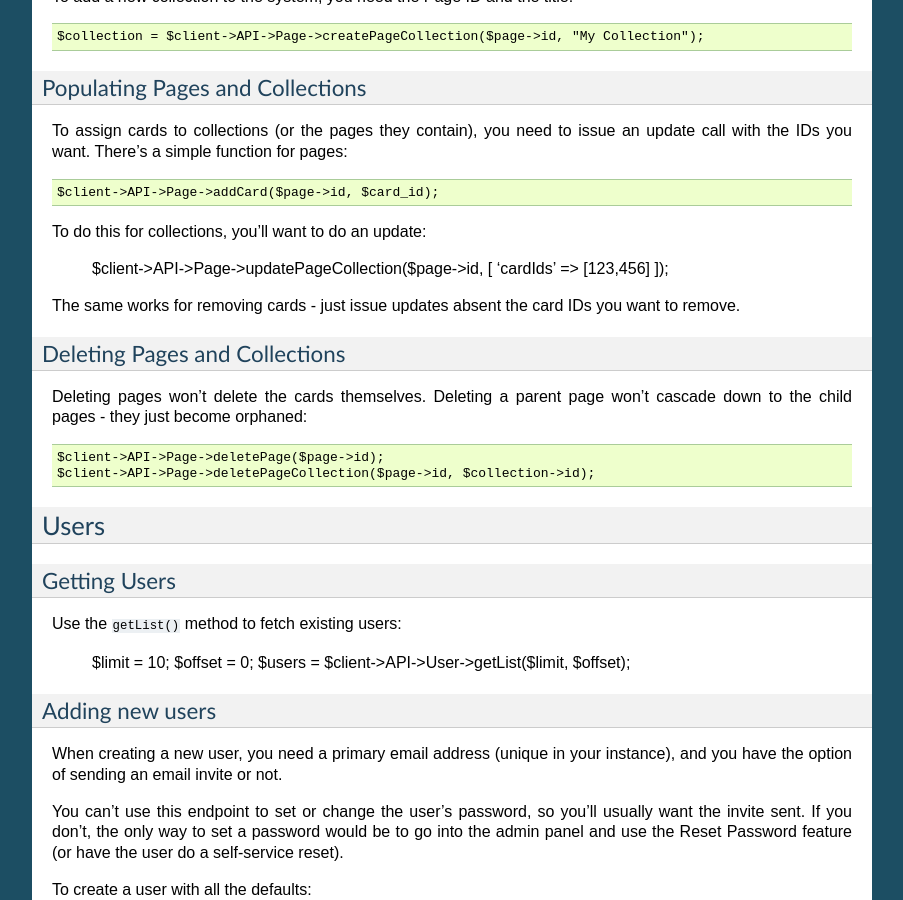
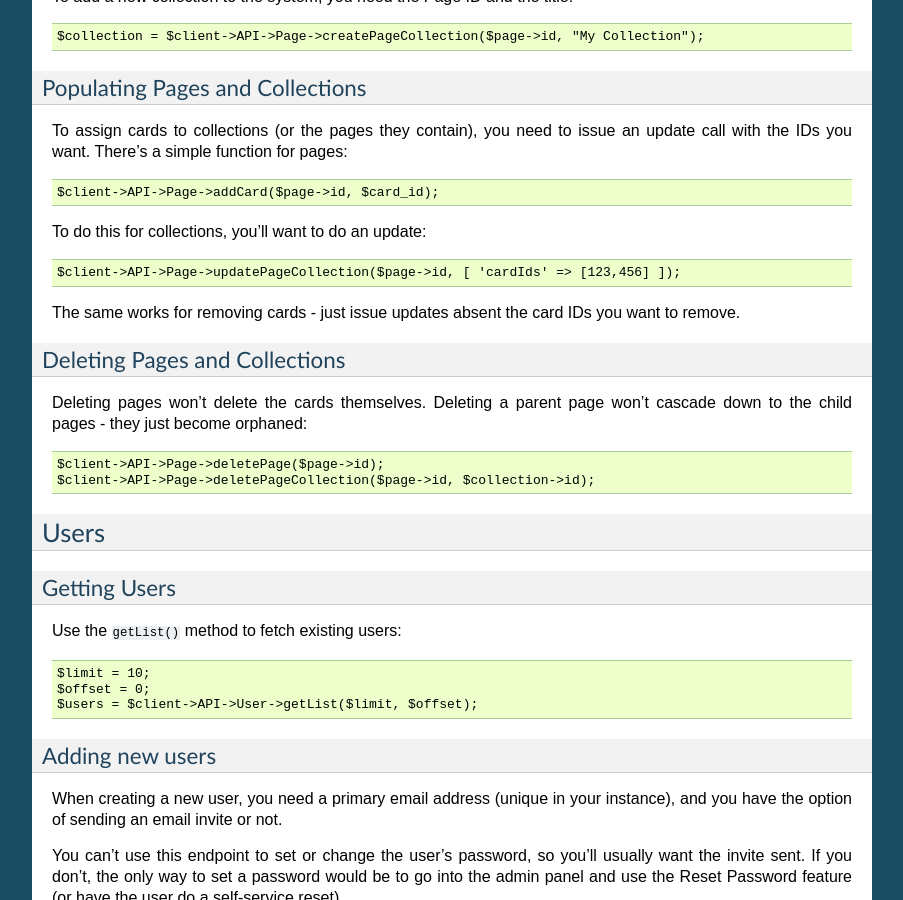
Before and after one commit to woganmay/domo-php, a Sphinx documentation site: the page built from docs/services.rst, in a window 1280 px wide and 900 px high, scrolled down 3678 px. Shown: the whole window, without its empty margins (198-1101 px from the left). Built offline with Sphinx 7.4.7, drawn with Linux system fonts in a browser that asks for light colours.

Commit message:
Fixing formatting

```diff
--- a/docs/services.rst
+++ b/docs/services.rst
@@ -189,7 +189,7 @@ To assign cards to collections (or the pages they contain), you need to issue an
 
     $client->API->Page->addCard($page->id, $card_id);
 
-To do this for collections, you'll want to do an update:
+To do this for collections, you'll want to do an update::
 
     $client->API->Page->updatePageCollection($page->id, [ 'cardIds' => [123,456] ]);
 
@@ -209,7 +209,7 @@ Users
 Getting Users
 ~~~~~~~~~~~~~
 
-Use the ``getList()`` method to fetch existing users:
+Use the ``getList()`` method to fetch existing users::
 
     $limit = 10;
     $offset = 0;
```
